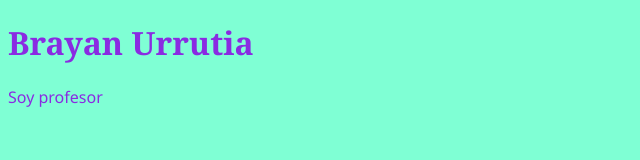
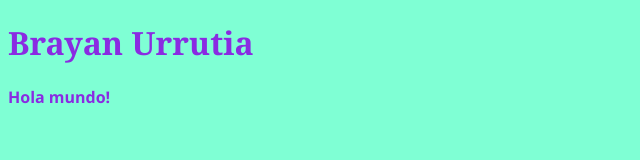
Before and after one commit to BrayanUrrutia/Seminario-Git, a plain HTML site: page Index.html in a window 1280 px wide. Shown: the full height of the page, 0-640 px from the left. Drawn offline with Linux system fonts and the light colour scheme.

Commit message:
cambia la etiqueta p por un h4
cambie su información y la etiqueta style también le puse estilo

```diff
--- a/Index.html
+++ b/Index.html
@@ -13,7 +13,7 @@
             color: blueviolet;
             font-family: Cambria, Cochin, Georgia, Times, 'Times New Roman', serif;
         }
-        p{
+        h4{
             color: blueviolet;
             font-family: 'Segoe UI', Tahoma, Geneva, Verdana, sans-serif;
         }
@@ -21,6 +21,6 @@
 </head>
 <body>
     <h1>Brayan Urrutia</h1>
-    <p>Soy profesor</p>
+    <h4>Hola mundo!</h4>
 </body>
 </html>
```
